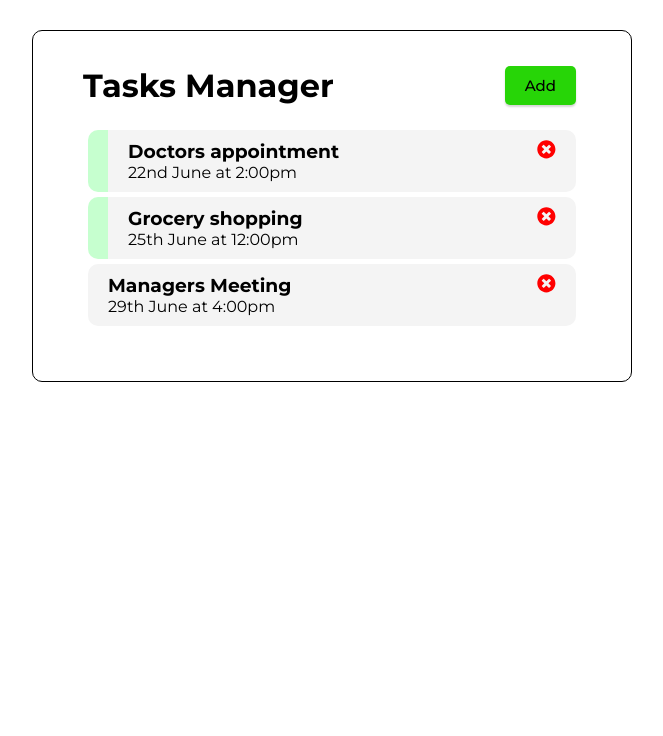
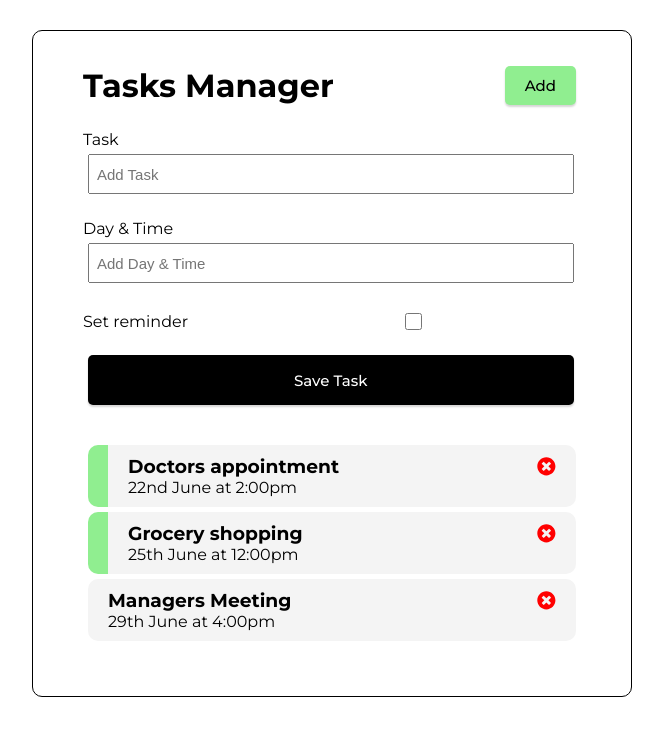
Before and after one commit to abdealijaroli/tasks-manager, a React (Create React App) app: page / in a window 1280 px wide. Shown: the top 736 px of the page, without its empty margins (308-971 px from the left). Built offline with nearby package versions, Linux system fonts and the light colour scheme.

Commit message:
Task form added

```diff
--- a/src/App.js
+++ b/src/App.js
@@ -1,6 +1,7 @@
 import {useState} from 'react'
 import Header from './components/Header'
 import Tasks from './components/Tasks'
+import AddTask from './components/AddTask'
 
 function App() {
   const [tasks, setTasks] = useState([
@@ -40,6 +41,7 @@
   return (
     <div className="container">
         <Header />
+        <AddTask />
         {tasks.length > 0 ? (
           <Tasks tasks={tasks} onDelete={deleteTask} onToggle={toggleReminder} />
           ) : (
--- /dev/null
+++ b/src/components/AddTask.js
@@ -0,0 +1,21 @@
+const AddTask = () => {
+    return (
+        <form className='add-form'>
+            <div className='form-control'>
+                <label>Task</label>
+                <input type='text' placeholder='Add Task'/>
+            </div>
+            <div className='form-control'>
+                <label>Day & Time</label>
+                <input type='text' placeholder='Add Day & Time'/>
+            </div>
+            <div className='form-control form-control-check'>
+                <label>Set reminder</label>
+                <input type='checkbox'/>
+            </div>
+            <input type='submit' value='Save Task' className='btn btn-block'/>
+        </form>
+    )
+}
+
+export default AddTask
--- a/src/components/Header.js
+++ b/src/components/Header.js
@@ -8,7 +8,7 @@
     return (
         <header className='header'>
             <h1>{title}</h1>
-            <Button color='#27D507' text= 'Add' onClick = {onClick} />
+            <Button color='#90EE90' text= 'Add' onClick = {onClick} />
         </header>
     )
 }
--- a/src/index.css
+++ b/src/index.css
@@ -41,6 +41,24 @@
   font-weight: 500;
 }
 
+.btn:focus {
+  outline: none;
+}
+
+.btn:active {
+  transform: scale(0.98);
+}
+
+
+.btn-block {
+  color: white;
+  background-color: black;
+  display: block;
+  width: 97.5%;
+  height: 50px;
+
+}
+
 .task {
   background: #f4f4f4;
   border-radius: 10px;
@@ -49,29 +67,14 @@
   cursor: pointer;
 }
 
-.task.reminder {
-  border-left: 20px solid #C6FFCF;
-}
-
-/*
-
-.btn:focus {
-  outline: none;
-}
-
-.btn:active {
-  transform: scale(0.98);
-}
-
-.btn-block {
-  display: block;
-  width: 100%;
-}
-
 .task h3 {
   display: flex;
   align-items: center;
   justify-content: space-between;
+}
+
+.task.reminder {
+  border-left: 20px solid #90EE90;
 }
 
 .add-form {
@@ -86,12 +89,13 @@
   display: block;
 }
 
+
 .form-control input {
-  width: 100%;
+  width: 97.5%;
   height: 40px;
   margin: 5px;
   padding: 3px 7px;
-  font-size: 17px;
+  font-size: 15px;
 }
 
 .form-control-check {
@@ -106,10 +110,10 @@
 
 .form-control-check input {
   flex: 2;
-  height: 20px;
+  height: 17px;
 }
 
 footer {
   margin-top: 30px;
   text-align: center;
-} */
+}
```
